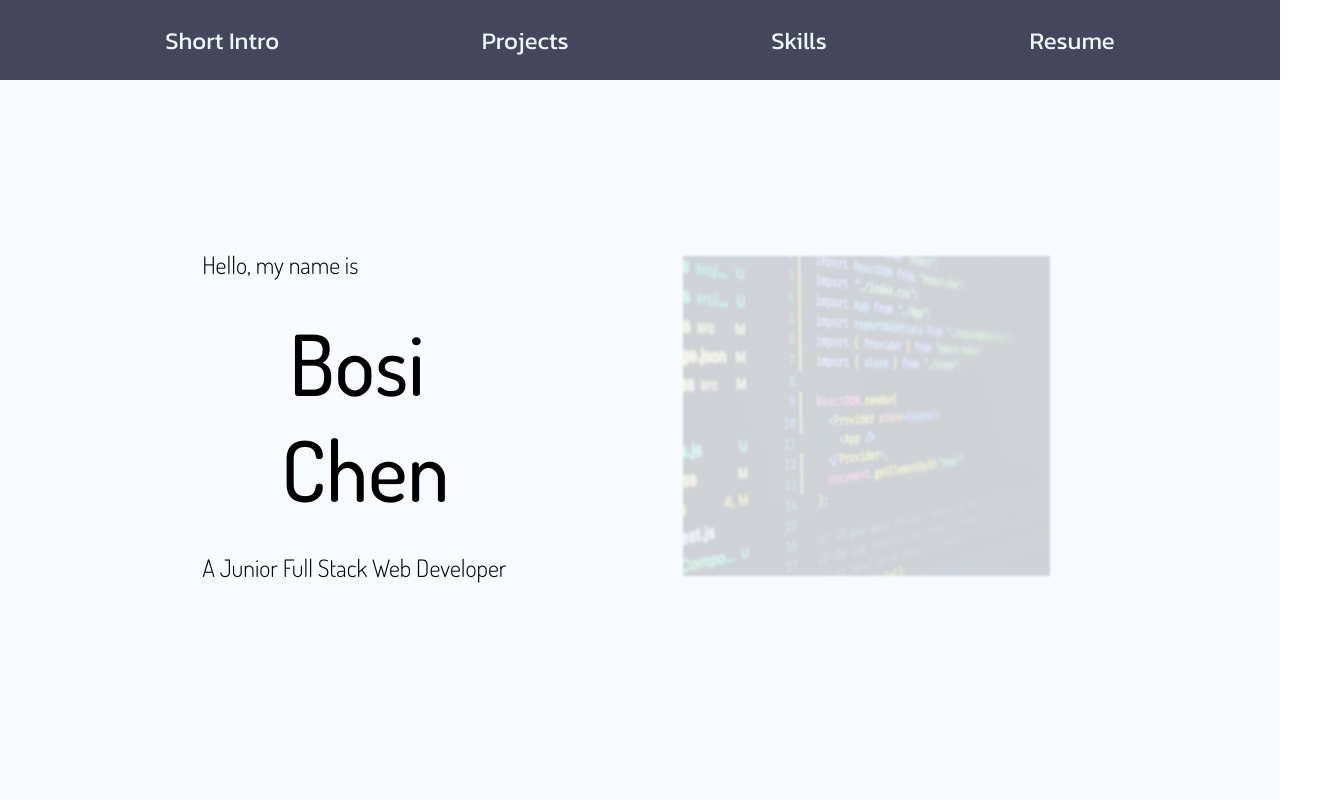
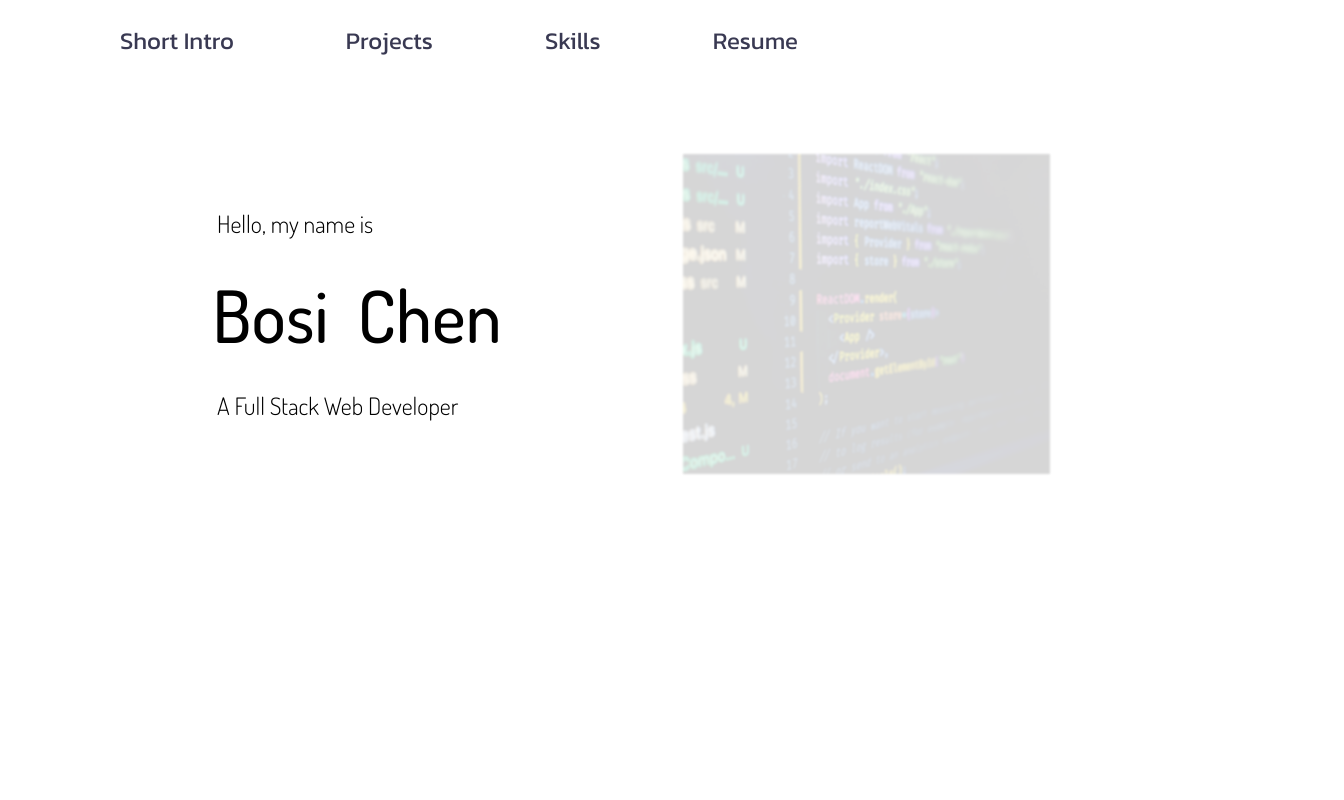
Before and after one commit to BosiC0015/portfolio, a React (Create React App) app: page / in a window 1280 px wide. Shown: the top 800 px of the page, 1344 px wide, since content can reach past the window. Built offline with nearby package versions, Linux system fonts and the light colour scheme; a web font is replaced by a local one.

Commit message:
update intro block

```diff
--- a/src/App.css
+++ b/src/App.css
@@ -3,6 +3,7 @@
   padding: 0;
   /* color: aliceblue; */
   /* background-color: #00005Cee; */
-  background-color: rgb(247, 251, 254);
+  /* background-color: rgb(247, 251, 254); */
   text-align: center;
+  overflow: scroll;
 }
--- a/src/components/ShortIntro.js
+++ b/src/components/ShortIntro.js
@@ -9,25 +9,26 @@ export default function ShortIntro () {
       <div className="profile">
         {/* <div className="bg-img"></div> */}
         <div id="title">
-          <p id="greeting">Hello, my name is</p>
-          <p id="name">Bosi &nbsp;Chen</p>
-          <p id="bio">A Junior Full Stack Web Developer</p>
+          <p id="greeting">&nbsp;Hello, my name is</p>
+          <p id="name">Bosi&nbsp;&nbsp;Chen</p>
+          {/* <p id="bio">A Junior Full Stack Web Developer</p> */}
+          <p id="bio">&nbsp;A Full Stack Web Developer</p>
         </div>
         <div id="cover-img">
           <img id="cover" src={coverImg} alt="cover" />
         </div>
       </div>
-      <div className="summary">
-        <div id="summary-img">
+      {/* <div className="summary"> */}
+        {/* <div id="summary-img">
           <img id="summary-image" src={image1} alt="image1" />
-        </div>
-        <div className="intro-text" id="intro-text">
+        </div> */}
+        {/* <div className="intro-text" id="intro-text">
           <p className="content">An enthusiastic Full Stack Developer.</p>
           <p className="content">Skilled with JavaScript, React.js, HTML and CSS front-end developing. Also strong in backend with C# and php. Good at database design and management, and SQL languages.</p>
-          <p className="content">A fast-learner and can be kept up to date with the new introduced contents. Indeed enjoys the programming process in web development and is willing to learn to become a competitive developer.</p>
+          <p className="content">A fast-learner and can be kept up to date with the new introduced contents. Indeed enjoys the programming process in web development and is willing to learn to become a competitive developer.</p> */}
           {/* <p id="more"><a id="more" href="#nav">more...</a></p> */}
-        </div>
-      </div>
+        {/* </div> */}
+      {/* </div> */}
     </div>
   );
 };
--- a/src/components/intro.scss
+++ b/src/components/intro.scss
@@ -8,9 +8,7 @@
   display: grid;
   margin: 5%;
   margin-bottom: 5%;
-  padding: 10px;
-  // grid-template-rows: 3fr 2fr;
-  // grid-template-rows: 1fr;
+  padding: 20px;
   align-items: center;
   justify-items: center;
 }
@@ -27,7 +25,7 @@
 }
 #name {
   margin: 15px;
-  font-size: 3.5em;
+  font-size: 3em;
   font-weight: 500;
 }
 #bio {
--- a/src/components/nav.scss
+++ b/src/components/nav.scss
@@ -1,13 +1,15 @@
 @import url('https://fonts.googleapis.com/css2?family=Kanit&display=swap');
 
 nav {
-  position: sticky;
+  position: fixed;
   top: 0;
-  background-color: rgb(247, 251, 254);
   z-index: 10;
+  width: 100vw;
 }
 
 .nav {
+  // background-color: rgb(247, 251, 254);
+
   &-collapsed {
     display: flex;
     flex-direction: column;
@@ -21,7 +23,7 @@ nav {
     display: flex;
     flex-direction: column;
     padding: 1em;
-    color: azure;
+    color: white;
     background-color: #393952ee;
   }
 }
@@ -35,6 +37,7 @@ nav {
   display: flex;
   flex-direction: column;
   padding: .75em;
+  // margin-left: auto;
 }
 
 .links {
@@ -74,6 +77,15 @@ a {
   transform: scaleX(1); /* Expand the line to full width */
 }
 
+.nav-button {
+  padding: 5px;
+  margin: 0 50px;
+  border: solid .5px transparent;
+  font-family: 'Kanit', sans-serif;
+  font-size: 1.5em;
+  color: #393952;
+}
+
 .hide {
   display: none;
 }
@@ -89,9 +101,9 @@ a {
 
   #nav-bar {
     display: flex;
-    // height: 88px;
     height: 80px;
-    background-color: #393952ee;
+    // background-color: #393952ee;
+    background-color: rgba(255, 255, 255, 0.6);
     align-items: center;
     justify-content: center;
   }
@@ -101,7 +113,6 @@ a {
     display: flex;
     flex-direction: row;
     align-items: center;
-    justify-content: space-around;
   }
 
   .nav-link {
@@ -109,16 +120,11 @@ a {
     padding: 2.5% 0;
     display: flex;
     align-items: center;
+    color: #393952;
   }
 
   a {
     text-decoration: none;
-  }
-  .nav-button {
-    border: solid .5px transparent;
-    font-family: 'Kanit', sans-serif;
-    font-size: 1.5em;
-    color: aliceblue;
   }
 
   .nav-bar a p {
@@ -132,7 +138,8 @@ a {
     bottom: -2px; /* Adjust position of the underline */
     width: 100%;
     height: 2px;
-    background-color: aliceblue;
+    // background-color: aliceblue;
+    background-color: #393952;
     transform: scaleX(0); /* Initially hidden */
     transform-origin: left;
     transition: transform 0.3s ease-in-out;
```
